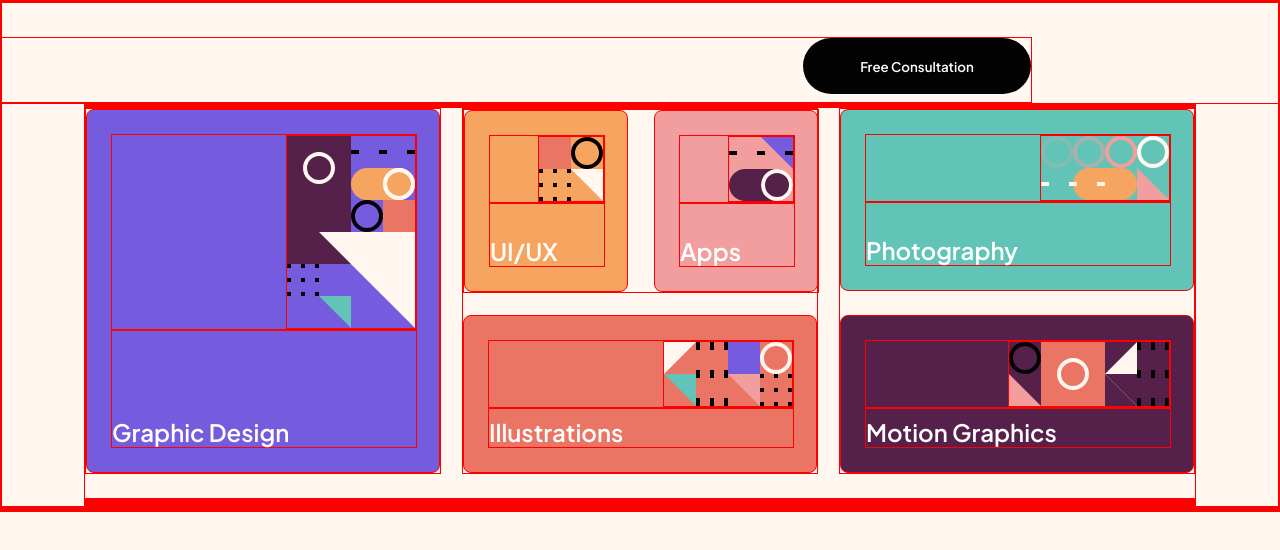
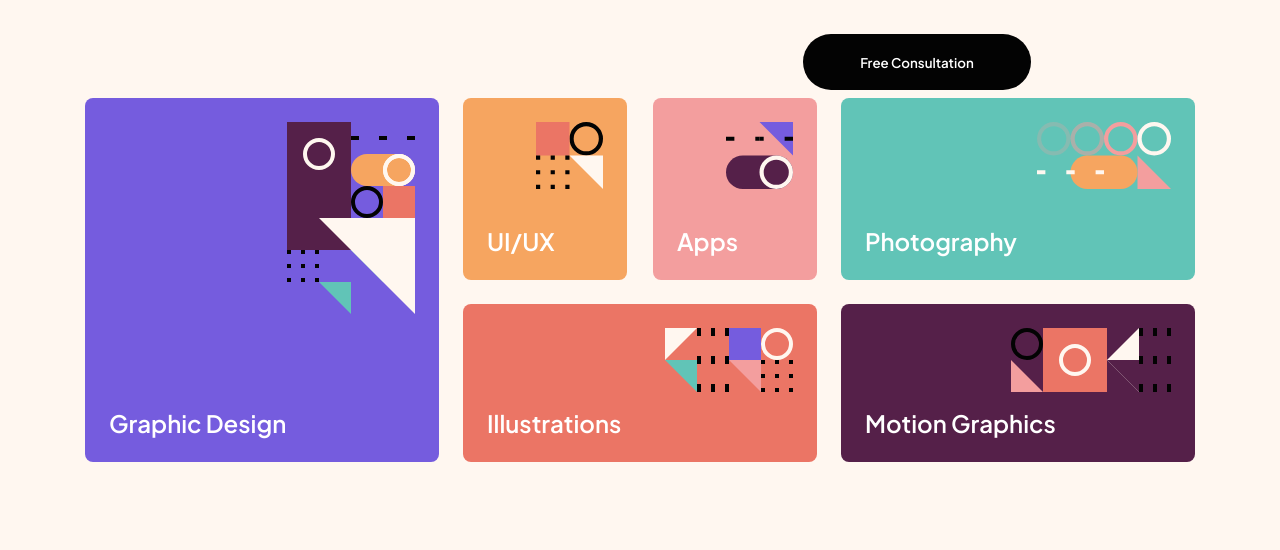
Before and after one commit to jmelsbach/single-page-design-portfolio, a React (Vite) app: page / in a window 1280 px wide. Shown: the top 550 px of the page. Built offline with nearby package versions, Linux system fonts and the light colour scheme.

Commit message:
Fix border CSS selector in index.css

```diff
--- a/src/index.css
+++ b/src/index.css
@@ -55,5 +55,5 @@ body {
 
 
 * {
-  border: 1px solid red;
+  #border: 1px solid red;
 }
```
